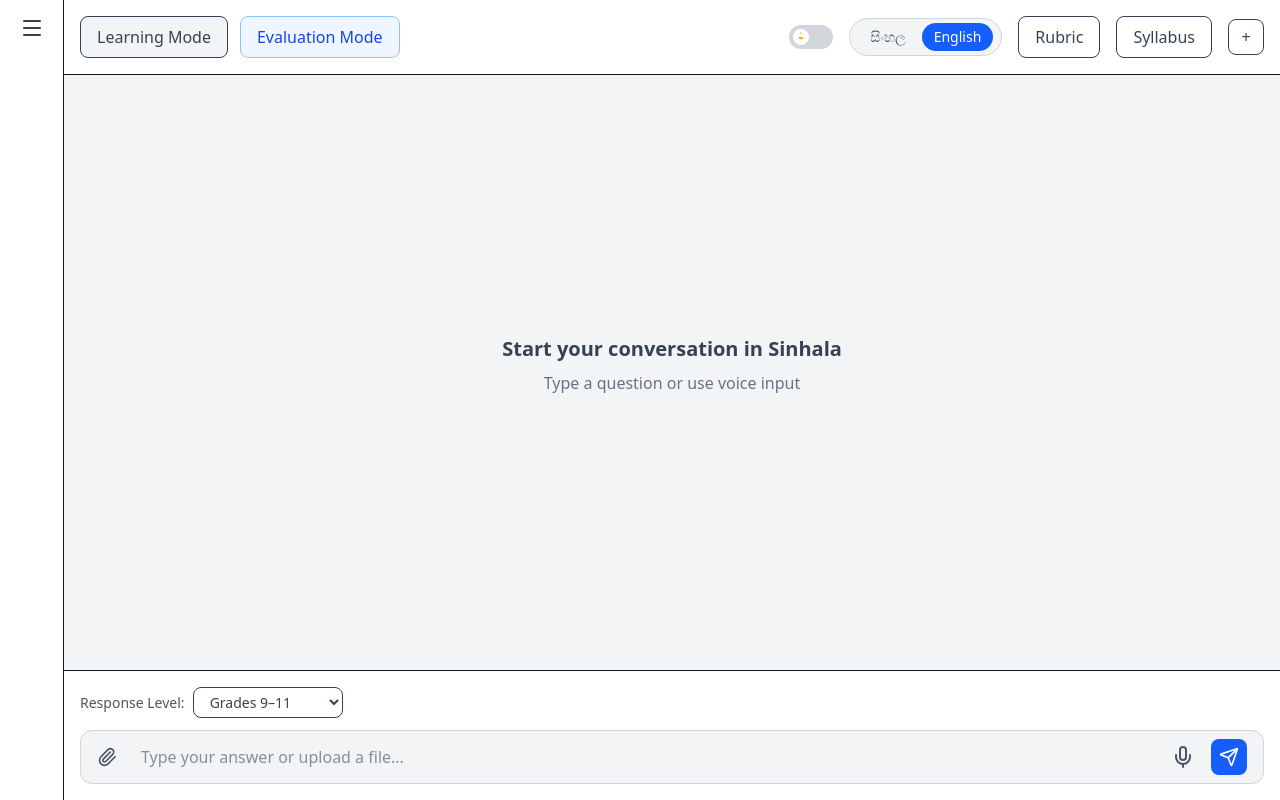
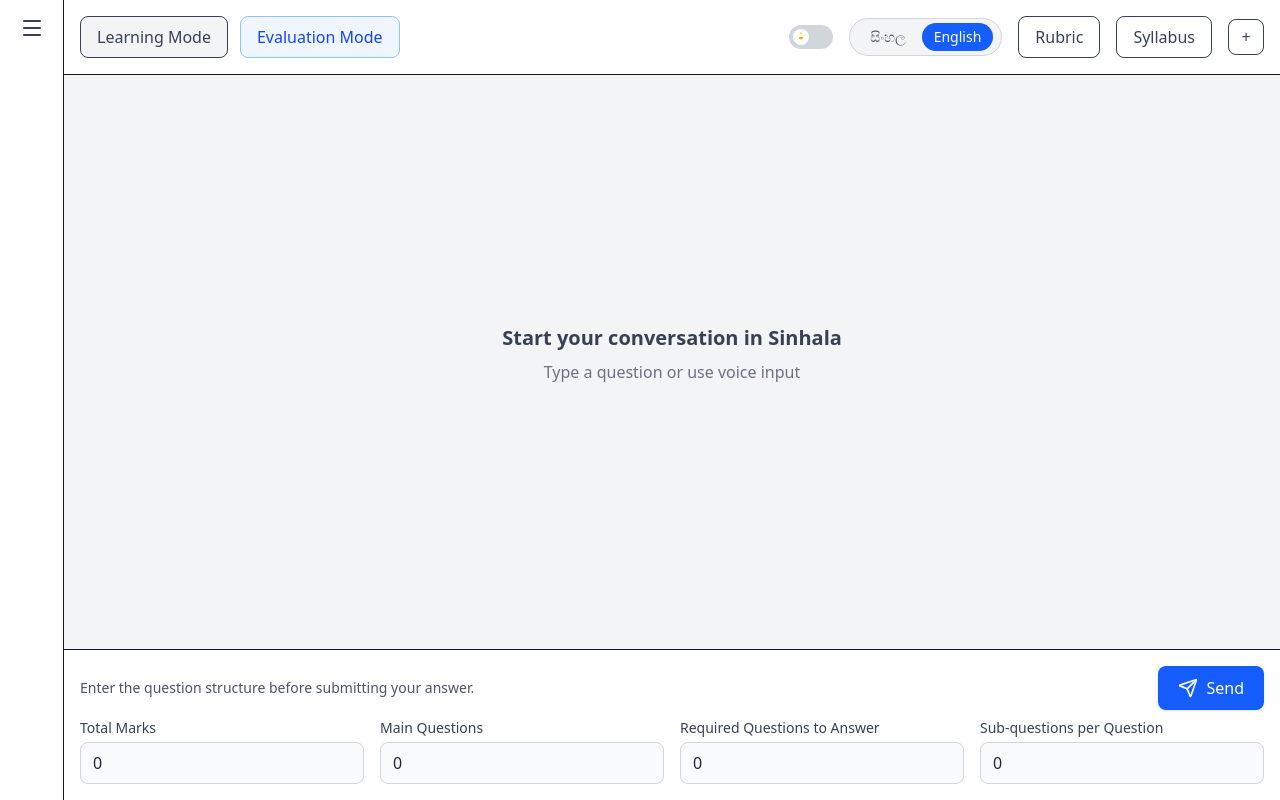
Before and after one commit to Miyuri15/sinlearn-web, a Next.js app: page /chat in a window 1280 px wide. Both pictures are taken after a click on the button "Evaluation Mode". Built offline with nearby package versions, Linux system fonts and the light colour scheme.

Commit message:
Add evaluation inputs component and enhance chat functionality with new fields

```diff
--- a/public/locales/en/chat.json
+++ b/public/locales/en/chat.json
@@ -4,5 +4,11 @@
     "typing_placeholder": "Type your answer or upload a file...",
     "learning_mode": "Learning Mode",
     "evaluation_mode": "Evaluation Mode",
-    "response_level": "Response Level"
+    "response_level": "Response Level",
+    "evaluation_settings_sub": "Enter the question structure before submitting your answer.",
+    "total_marks": "Total Marks",
+    "main_questions": "Main Questions",
+    "required_questions": "Required Questions to Answer",
+    "sub_questions": "Sub-questions per Question",
+    "send": "Send"
 }
--- a/public/locales/si/chat.json
+++ b/public/locales/si/chat.json
@@ -4,5 +4,11 @@
     "typing_placeholder": "ඔබේ පිළිතුර ටයිප් කරන්න හෝ ගොනුවක් උඩුගත කරන්න...",
     "learning_mode": "ඉගෙනුම් ක්‍රියාවලිය",
     "evaluation_mode": "ඇගයීම් ක්‍රියාවලිය",
-    "response_level": "ප්‍රතිචාර මට්ටම"
+    "response_level": "ප්‍රතිචාර මට්ටම",
+    "evaluation_settings_sub": "ඔබේ පිළිතුර ඉදිරිපත් කිරීමට පෙර ප්‍රශ්න ව්‍යුහය ඇතුළත් කරන්න.",
+    "total_marks": "මුළු ලකුණු",
+    "main_questions": "ප්‍රධාන ප්‍රශ්න",
+    "required_questions": "පිළිතුරු දියත් කිරීමට අවශ්‍ය ප්‍රශ්න",
+    "sub_questions": "ප්‍රශ්නයකට උප ප්‍රශ්න",
+    "send": "ඉදිරිපත් කරන්න"
 }
--- /dev/null
+++ b/src/app/chat/components/EvaluationInputs.tsx
@@ -0,0 +1,142 @@
+"use client";
+
+import { Send } from "lucide-react";
+import { useTranslation } from "react-i18next";
+
+type EvaluationInputsProps = Readonly<{
+  totalMarks: number;
+  setTotalMarks: (value: number) => void;
+
+  mainQuestions: number;
+  setMainQuestions: (value: number) => void;
+
+  requiredQuestions: number;
+  setRequiredQuestions: (value: number) => void;
+
+  subQuestions: number;
+  setSubQuestions: (value: number) => void;
+
+  onSend: () => void;
+}>;
+
+export default function EvaluationInputs({
+  totalMarks,
+  setTotalMarks,
+  mainQuestions,
+  setMainQuestions,
+  requiredQuestions,
+  setRequiredQuestions,
+  subQuestions,
+  setSubQuestions,
+  onSend,
+}: EvaluationInputsProps) {
+  const { t } = useTranslation("chat");
+
+  const parseNumber = (v: string) =>
+    Number.isNaN(parseInt(v, 10)) ? 0 : parseInt(v, 10);
+
+  return (
+    <div className="bg-white dark:bg-[#111111] dark:border-[#2a2a2a]">
+      {/* Header Row */}
+      <div className="flex items-center justify-between mb-2">
+        <p className="text-sm text-gray-600 dark:text-gray-300 font-medium">
+          {t("evaluation_settings_sub")}
+        </p>
+
+        {/* SEND BUTTON */}
+        <button
+          onClick={onSend}
+          className="
+            flex items-center gap-2 px-5 py-2.5 rounded-lg
+            bg-blue-600 hover:bg-blue-700
+            dark:bg-indigo-600 dark:hover:bg-indigo-700
+            text-white font-medium shadow-sm transition
+            whitespace-nowrap
+          "
+        >
+          <Send className="w-5 h-5" />
+          {t("send")}
+        </button>
+      </div>
+
+      {/* Inputs Grid */}
+      <div className="grid grid-cols-4 gap-4">
+        {/* TOTAL MARKS */}
+        <div className="flex flex-col space-y-1">
+          <label className="text-sm text-gray-700 dark:text-gray-300 font-medium">
+            {t("total_marks")}
+          </label>
+          <input
+            type="number"
+            value={totalMarks}
+            placeholder="0"
+            onChange={(e) => setTotalMarks(parseNumber(e.target.value))}
+            className="
+              w-full px-3 py-2 rounded-lg outline-none
+              bg-gray-50 text-gray-800 border border-gray-300
+              dark:bg-[#1A1A1A] dark:text-gray-200 dark:border-[#333]
+              focus:ring-2 focus:ring-blue-500 dark:focus:ring-indigo-500
+            "
+          />
+        </div>
+
+        {/* MAIN QUESTIONS */}
+        <div className="flex flex-col space-y-1">
+          <label className="text-sm text-gray-700 dark:text-gray-300 font-medium">
+            {t("main_questions")}
+          </label>
+          <input
+            type="number"
+            value={mainQuestions}
+            placeholder="0"
+            onChange={(e) => setMainQuestions(parseNumber(e.target.value))}
+            className="
+              w-full px-3 py-2 rounded-lg outline-none
+              bg-gray-50 text-gray-800 border border-gray-300
+              dark:bg-[#1A1A1A] dark:text-gray-200 dark:border-[#333]
+              focus:ring-2 focus:ring-blue-500 dark:focus:ring-indigo-500
+            "
+          />
+        </div>
+
+        {/* REQUIRED QUESTIONS */}
+        <div className="flex flex-col space-y-1">
+          <label className="text-sm text-gray-700 dark:text-gray-300 font-medium">
+            {t("required_questions")}
+          </label>
+          <input
+            type="number"
+            value={requiredQuestions}
+            placeholder="0"
+            onChange={(e) => setRequiredQuestions(parseNumber(e.target.value))}
+            className="
+              w-full px-3 py-2 rounded-lg outline-none
+              bg-gray-50 text-gray-800 border border-gray-300
+              dark:bg-[#1A1A1A] dark:text-gray-200 dark:border-[#333]
+              focus:ring-2 focus:ring-blue-500 dark:focus:ring-indigo-500
+            "
+          />
+        </div>
+
+        {/* SUB QUESTIONS */}
+        <div className="flex flex-col space-y-1">
+          <label className="text-sm text-gray-700 dark:text-gray-300 font-medium">
+            {t("sub_questions")}
+          </label>
+          <input
+            type="number"
+            value={subQuestions}
+            placeholder="0"
+            onChange={(e) => setSubQuestions(parseNumber(e.target.value))}
+            className="
+              w-full px-3 py-2 rounded-lg outline-none
+              bg-gray-50 text-gray-800 border border-gray-300
+              dark:bg-[#1A1A1A] dark:text-gray-200 dark:border-[#333]
+              focus:ring-2 focus:ring-blue-500 dark:focus:ring-indigo-500
+            "
+          />
+        </div>
+      </div>
+    </div>
+  );
+}
--- a/src/app/chat/page.tsx
+++ b/src/app/chat/page.tsx
@@ -9,6 +9,7 @@ import InputBar from "./components/InputBar";
 import RecordBar from "./components/RecordBar";
 import EvaluationCard from "./components/EvaluationCard";
 import ChatThemeToggle from "./components/ChatThemeToggle";
+import EvaluationInputs from "./components/EvaluationInputs";
 
 export default function Chat() {
   const { t } = useTranslation("chat");
@@ -22,6 +23,12 @@ export default function Chat() {
   const [messages, setMessages] = useState<any[]>([]);
   const endRef = useRef<HTMLDivElement | null>(null);
   const [responseLevel, setResponseLevel] = useState("Grades 9–11");
+
+  // Evaluation inputs state (required by EvaluationInputs)
+  const [totalMarks, setTotalMarks] = useState<number>(0);
+  const [mainQuestions, setMainQuestions] = useState<number>(0);
+  const [requiredQuestions, setRequiredQuestions] = useState<number>(0);
+  const [subQuestions, setSubQuestions] = useState<number>(0);
 
   // --- INPUT HANDLERS ---
   const handleInputChange = (e: React.ChangeEvent<HTMLTextAreaElement>) => {
@@ -64,25 +71,37 @@ export default function Chat() {
 
   // --- SEND BUTTON HANDLER ---
   const handleSend = () => {
+    if (mode === "learning") {
       if (!message.trim()) return;
 
       const userMsg = { role: "user", content: message };
 
-    if (mode === "learning") {
-      // Add user msg + hardcoded AI
       setMessages((prev) => [
         ...prev,
         userMsg,
         { role: "assistant", content: mockLearningReply },
       ]);
-    } else {
-      // Add user msg + evaluation card
+
+      setMessage("");
+      return;
+    }
+
+    // --- EVALUATION MODE ---
+    // build evaluation object
+    const evaluationPayload = {
+      totalMarks,
+      mainQuestions,
+      requiredQuestions,
+      subQuestions,
+    };
+
+    const userMsg = { role: "user", content: evaluationPayload };
+
     setMessages((prev) => [
       ...prev,
       userMsg,
       { role: "evaluation", content: mockEvaluation },
     ]);
-    }
 
     setMessage("");
   };
@@ -170,7 +189,17 @@ export default function Chat() {
             <div key={i}>
               {m.role === "user" && (
                 <div className="p-3 rounded-lg max-w-xl ml-auto break-all bg-blue-100 text-blue-900 dark:bg-[#1E3A8A] dark:text-blue-100">
-                  {m.content}
+                  {typeof m.content === "string" ? (
+                    m.content
+                  ) : (
+                    <pre className="whitespace-pre-wrap text-sm">
+                      {`Total Marks: ${m.content.totalMarks}
+Main Questions: ${m.content.mainQuestions}
+Required Questions: ${m.content.requiredQuestions}
+Sub Questions: ${m.content.subQuestions}
+`}
+                    </pre>
+                  )}
                 </div>
               )}
 
@@ -188,13 +217,27 @@ export default function Chat() {
 
         {/* INPUT AREA */}
         <div className="p-4 border-t bg-white dark:bg-[#111111] dark:border-[#2a2a2a]">
+          {mode === "evaluation" && (
+            <EvaluationInputs
+              totalMarks={totalMarks}
+              setTotalMarks={setTotalMarks}
+              mainQuestions={mainQuestions}
+              setMainQuestions={setMainQuestions}
+              requiredQuestions={requiredQuestions}
+              setRequiredQuestions={setRequiredQuestions}
+              subQuestions={subQuestions}
+              setSubQuestions={setSubQuestions}
+              onSend={handleSend}
+            />
+          )}
           {isRecording && (
             <RecordBar
               onCancelRecording={handleCancelRecording}
               onStopRecording={handleStopRecording}
             />
           )}
-
+          {mode === "learning" && (
+            <>
               <div className="mb-3">
                 <label className="text-sm text-gray-600 dark:text-gray-300 font-medium mr-2">
                   {t("response_level")}:
@@ -221,6 +264,8 @@ export default function Chat() {
                 handleInputChange={handleInputChange}
                 onSend={handleSend}
               />
+            </>
+          )}
         </div>
       </div>
 
```
Also changed, not shown: src/app/chat/components/InputBar.tsx (+1 -7 lines). Lines whose indentation alone changed are shown as unchanged.
